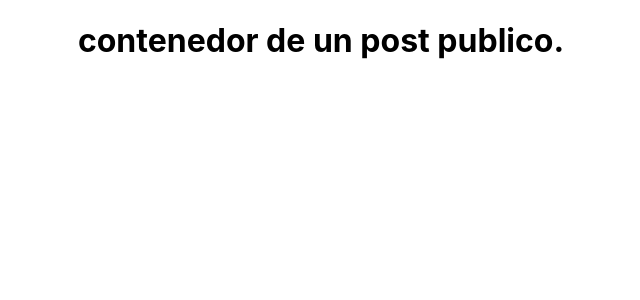
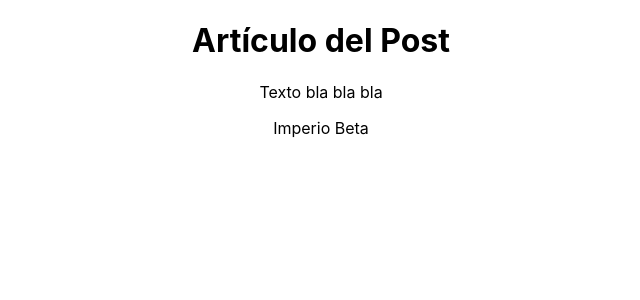
Before and after one commit to n12estudio/challenge_v1_Mar19, a React (Create React App) app: page /public/post/1 in a window 1280 px wide. Shown: the top 300 px of the page, without its empty margins (319-959 px from the left). Built offline with nearby package versions, Linux system fonts and the light colour scheme.

Commit message:
se ha creado el post container y se ha ligado con la ruta indicada.

```diff
--- a/src/App.js
+++ b/src/App.js
@@ -3,7 +3,7 @@ import { BrowserRouter as Router, Route } from 'react-router-dom';
 import './App.css';
 import HomeContainer from './containers/HomeContainer';
 import AllPostsContainer from './containers/AllPostsContainer';
-
+import PostContainer from './containers/PostContainer';
 
 
 class App extends Component {
@@ -20,7 +20,7 @@ class App extends Component {
 
         <Route exact path="/" component= {HomeContainer} />
         <Route exact path= "/public/post" component={AllPostsContainer} />
-        <Route exact path= "/public/post/:idPost" component={this.renderPublicPostContainer} />
+        <Route exact path= "/public/post/:idPost" component={PostContainer} />
         <Route exact path="/posts/:idPostPrivate" component={this.renderPrivatePostContainer} />
 
         </div>
--- a/src/components/PostListItem.js
+++ b/src/components/PostListItem.js
@@ -30,9 +30,8 @@ const PostListItem = ({ title, _id, images, isPrivate, publish_date }) => {
 PostListItem.propTypes = {
     title: PropTypes.string.isRequired,
     _id: PropTypes.string.isRequired,
-    images: PropTypes.element.isRequired,
+    images: PropTypes.array.isRequired,
     isPrivate: PropTypes.bool.isRequired,
-    text: PropTypes.string.isRequired,
     status: PropTypes.string.isRequired,
     publish_date: PropTypes.string.isRequired,
 };
--- /dev/null
+++ b/src/containers/PostContainer.js
@@ -0,0 +1,23 @@
+import React, { Component } from 'react';
+import { connect } from 'react-redux';
+import PropTypes from 'prop-types';
+import AppFrame from  './../components/AppFrame';
+
+class PostContainer extends Component {
+    render() {
+        return (
+            <div>
+                <AppFrame header = {`Artículo del Post`}
+                    body= {<p>Texto bla bla bla</p>}>
+
+                </AppFrame>
+            </div>
+        );
+    }
+}
+
+PostContainer.propTypes = {
+
+};
+
+export default connect(null, null) (PostContainer);
```
Also changed, not shown: src/api/index.js (line endings or trailing spaces).
